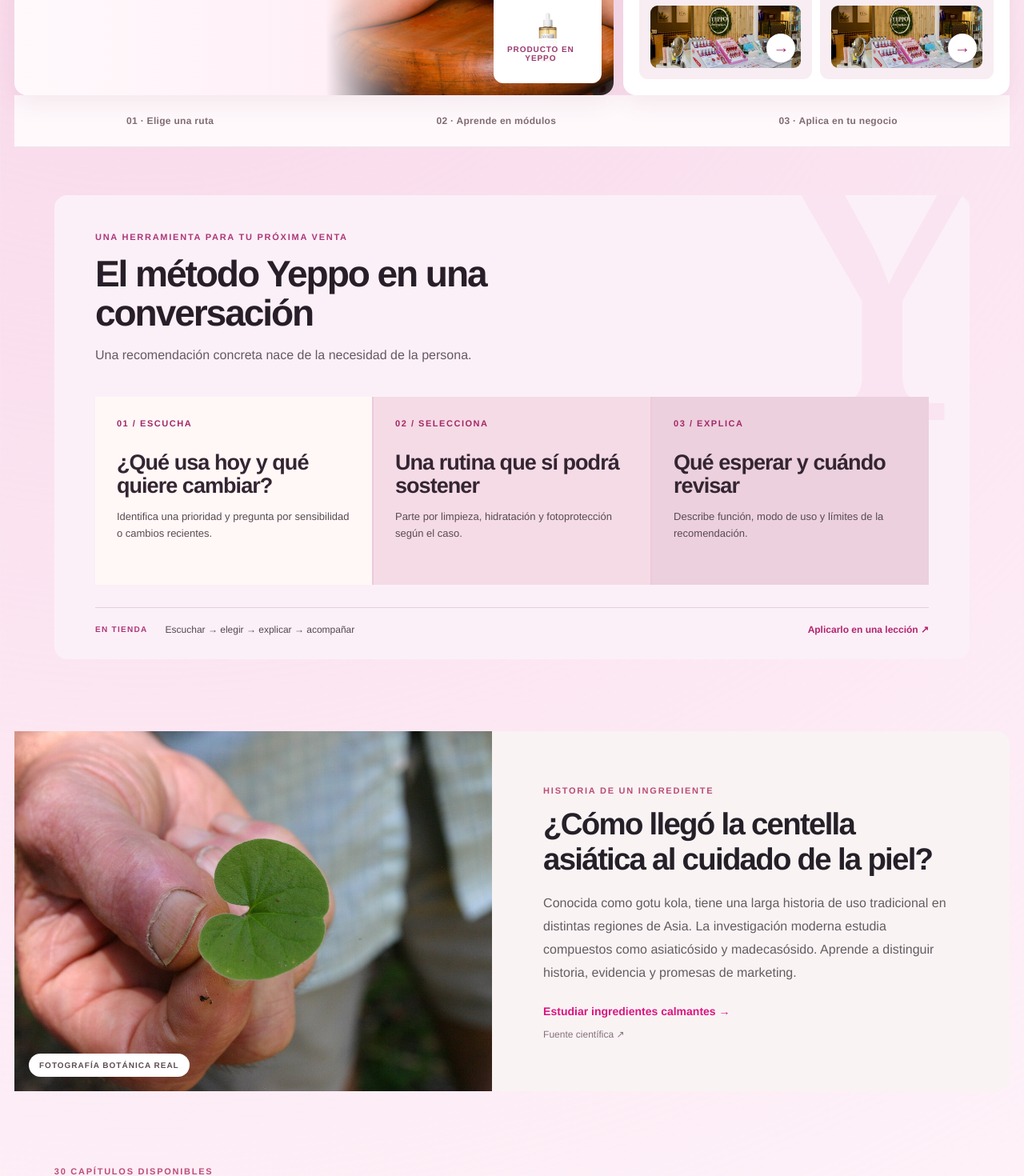
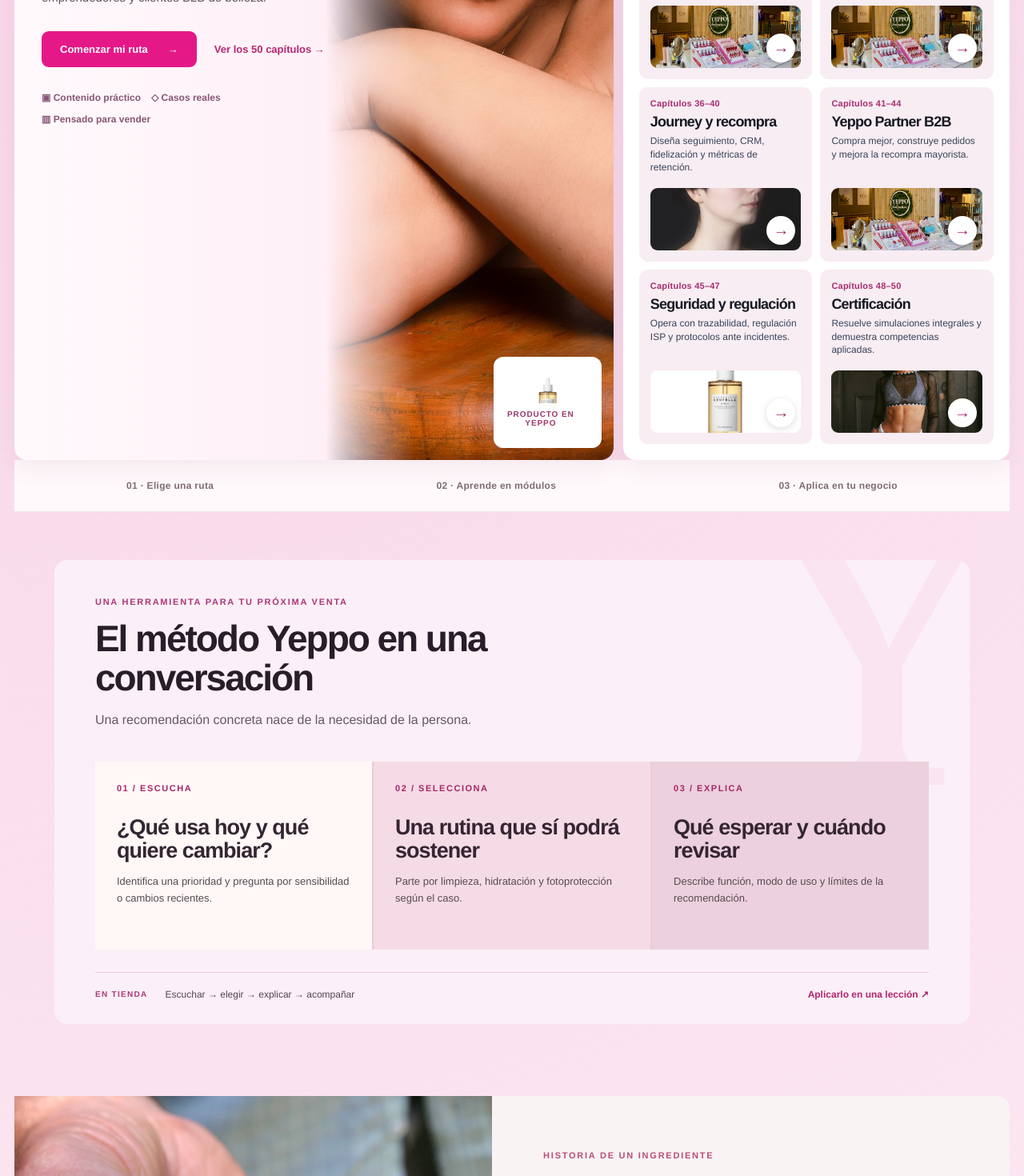
Before and after one commit to larreca/margenreal, a Next.js app in the folder yeppo-academy/: page /revision in a window 1280 px wide. Shown: the part 760-2230 px from the top of the page at 80% size. Built offline with nearby package versions, Linux system fonts and the light colour scheme; no server answers; the database is empty.

Commit message:
Expose complete 50-chapter Academy map

```diff
--- a/yeppo-academy/app/revision/page.js
+++ b/yeppo-academy/app/revision/page.js
@@ -9,20 +9,29 @@ const routes=[
  {id:"piel",title:"Entender la piel",range:"Capítulos 4–9",goal:"Orienta una rutina y reconoce cuándo detener una recomendación.",first:"c04",numbers:[4,5,6,7,8,9],image:"/assets/editorial/chile-portrait.jpg"},
  {id:"productos",title:"Ingredientes y activos",range:"Capítulos 10–18",goal:"Lee fórmulas, compara ingredientes, entiende evidencia y combina activos con criterio.",first:"c10",numbers:[10,11,12,13,14,15,16,17,18],image:"/assets/editorial/yeppo-centella.jpg"},
  {id:"rutinas",title:"Productos y rutinas",range:"Capítulos 19–21",goal:"Distingue categorías, construye rutinas y aplica un algoritmo de recomendación.",first:"c19",numbers:[19,20,21],image:"/assets/editorial/chile-portrait.jpg"},
- {id:"venta",title:"Venta K-Beauty",range:"Capítulos 22–27",goal:"Entrevista, venta consultiva, explicación de producto, canasta, upselling y manejo de objeciones.",first:"c22",numbers:[22,23,24,25,26,27],image:"/assets/editorial/yeppo-store.jpg"},
- {id:"gestion",title:"Gestión del negocio",range:"Capítulos 28–30 disponibles",goal:"Surtido, inventario, precio y rentabilidad para comprar mejor y hacer crecer el negocio.",first:"c28",numbers:[28,29,30],image:"/assets/editorial/yeppo-store.jpg"}
+ {id:"venta",title:"Venta K-Beauty",range:"Capítulos 22–27",goal:"Entrevista, venta consultiva, explicación de producto, canasta, upselling y objeciones.",first:"c22",numbers:[22,23,24,25,26,27],image:"/assets/editorial/yeppo-store.jpg"},
+ {id:"gestion",title:"Gestión del negocio",range:"Capítulos 28–35",goal:"Surtido, inventario, precio, promociones, merchandising, ecommerce y contenido.",first:"c28",numbers:[28,29,30,31,32,33,34,35],image:"/assets/editorial/yeppo-store.jpg"},
+ {id:"journey",title:"Journey y recompra",range:"Capítulos 36–40",goal:"Diseña seguimiento, CRM, fidelización y métricas de retención.",first:"c36",numbers:[36,37,38,39,40],image:"/assets/editorial/chile-beauty.jpg"},
+ {id:"partner",title:"Yeppo Partner B2B",range:"Capítulos 41–44",goal:"Compra mejor, construye pedidos y mejora la recompra mayorista.",first:"c41",numbers:[41,42,43,44],image:"/assets/editorial/yeppo-store.jpg"},
+ {id:"seguridad",title:"Seguridad y regulación",range:"Capítulos 45–47",goal:"Opera con trazabilidad, regulación ISP y protocolos ante incidentes.",first:"c45",numbers:[45,46,47],image:"/assets/editorial/yeppo-centella.jpg"},
+ {id:"certificacion",title:"Certificación",range:"Capítulos 48–50",goal:"Resuelve simulaciones integrales y demuestra competencias aplicadas.",first:"c48",numbers:[48,49,50],image:"/assets/editorial/chile-portrait.jpg"}
 ];
 const chapterGoals={
  c01:["Inicial","Explicar K-Beauty sin reducirlo a una rutina de diez pasos."],c02:["Inicial","Leer el mercado chileno y distinguir interés de recompra."],c03:["Intermedio","Construir una ventaja de tienda basada en asesoría y selección."],
  c04:["Inicial","Relacionar funciones de la piel con beneficios cosméticos realistas."],c05:["Inicial","Distinguir tipo, estado y prioridad de la persona."],c06:["Intermedio","Ajustar una rutina cuando cambian tolerancia e hidratación."],
  c07:["Intermedio","Priorizar una preocupación sin saturar la rutina."],c08:["Intermedio","Reconocer el límite entre asesoría y diagnóstico."],c09:["Intermedio","Separar derivación profesional de una urgencia médica."],
  c10:["Intermedio","Leer INCI, etiqueta y reclamos de un cosmético."],c11:["Intermedio","Comparar humectantes, emolientes y oclusivos."],c12:["Intermedio","Distinguir tradición, evidencia y promesas sobre ingredientes."],
- c13:["Intermedio","Distinguir brillo, poros y brotes para orientar una rutina prudente."],c14:["Intermedio","Orientar el tono desigual con protección, tolerancia y expectativas claras."],c15:["Intermedio","Distinguir evidencia sólida, moderada y emergente en anti-aging."],c16:["Intermedio","Elegir exfoliación por objetivo, formulación y tolerancia."],c17:["Avanzado","Evaluar tendencias K-Beauty separando hype, vía y evidencia."],c18:["Avanzado","Combinar activos evitando reglas virales absolutas."],c19:["Intermedio","Distinguir categorías por función y no solo por formato."],c20:["Intermedio","Construir rutinas sostenibles por objetivo, estado y presupuesto."],c21:["Avanzado","Aplicar un algoritmo de recomendación sin diagnosticar."],c22:["Intermedio","Entrevistar al cliente con preguntas breves y útiles."],c23:["Intermedio","Vender de forma consultiva con escucha, priorización y seguimiento."],c24:["Intermedio","Explicar productos traduciendo técnica a beneficio y uso."],c25:["Intermedio","Construir canastas relevantes sin forzar la venta y medir su impacto."],c26:["Intermedio","Ofrecer upgrades con valor demostrable sin perder confianza."],c27:["Intermedio","Resolver objeciones con escucha, evidencia y respuestas consultivas."],c28:["Intermedio","Diseñar un surtido equilibrado por rol, demanda, margen y rotación."],c29:["Intermedio","Controlar cobertura, reposición y capital inmovilizado."],c30:["Intermedio","Fijar precios protegiendo margen y contribución por canal."]
+ c13:["Intermedio","Distinguir brillo, poros y brotes para orientar una rutina prudente."],c14:["Intermedio","Orientar el tono desigual con protección, tolerancia y expectativas claras."],c15:["Intermedio","Distinguir evidencia sólida, moderada y emergente en anti-aging."],c16:["Intermedio","Elegir exfoliación por objetivo, formulación y tolerancia."],c17:["Avanzado","Evaluar tendencias K-Beauty separando hype, vía y evidencia."],c18:["Avanzado","Combinar activos evitando reglas virales absolutas."],c19:["Intermedio","Distinguir categorías por función y no solo por formato."],c20:["Intermedio","Construir rutinas sostenibles por objetivo, estado y presupuesto."],c21:["Avanzado","Aplicar un algoritmo de recomendación sin diagnosticar."],c22:["Intermedio","Entrevistar al cliente con preguntas breves y útiles."],c23:["Intermedio","Vender de forma consultiva con escucha, priorización y seguimiento."],c24:["Intermedio","Explicar productos traduciendo técnica a beneficio y uso."],c25:["Intermedio","Construir canastas relevantes sin forzar la venta y medir su impacto."],c26:["Intermedio","Ofrecer upgrades con valor demostrable sin perder confianza."],c27:["Intermedio","Resolver objeciones con escucha, evidencia y respuestas consultivas."],c28:["Intermedio","Diseñar un surtido equilibrado por rol, demanda, margen y rotación."],c29:["Intermedio","Controlar cobertura, reposición y capital inmovilizado."],c30:["Intermedio","Fijar precios protegiendo margen y contribución por canal."],
+ c31:["Intermedio","Diseñar promociones con objetivo, margen e incrementalidad."],c32:["Intermedio","Usar merchandising para orientar y aumentar productividad del espacio."],c33:["Intermedio","Convertir la asesoría en una experiencia ecommerce clara."],c34:["Intermedio","Crear contenido social con objetivo, prueba y medición."],c35:["Intermedio","Vender en video demostrando contexto de uso."],
+ c36:["Intermedio","Mapear el viaje completo desde descubrimiento hasta recomendación."],c37:["Intermedio","Hacer seguimiento útil sin saturar."],c38:["Avanzado","Usar CRM para convertir datos en próximas acciones."],c39:["Avanzado","Diseñar retención y fidelización sin depender del descuento."],c40:["Avanzado","Gestionar el negocio con un tablero de métricas accionable."],
+ c41:["Intermedio","Comprar mejor a Yeppo equilibrando variedad, profundidad y caja."],c42:["Intermedio","Navegar el catálogo Yeppo por necesidad y rol."],c43:["Avanzado","Construir un primer pedido que maximice aprendizaje y rotación."],c44:["Avanzado","Reponer según sell-through, cobertura y cadencia."],
+ c45:["Avanzado","Aplicar fundamentos de regulación cosmética chilena."],c46:["Avanzado","Reducir riesgo de falsificación y mercado gris con trazabilidad."],c47:["Avanzado","Responder a reacciones adversas con protocolo y límites."],
+ c48:["Certificación","Resolver casos de clientes con razonamiento y seguridad."],c49:["Certificación","Tomar decisiones integrales de surtido, stock, margen y CRM."],c50:["Certificación","Demostrar competencias finales de la ruta Yeppo Academy."]
 };
 export default async function Revision(){
  const data=await getAcademyData();
  const chapters=data.schools.flatMap(s=>s.chapters);
- const ready=chapters.filter(c=>c.n<=30),planned=chapters.filter(c=>c.n>30);
+ const ready=chapters.filter(c=>c.n>=1&&c.n<=50),planned=[];
  return <main className="editorial-home"><div className="editorial-shell">
   <nav className="editorial-nav" aria-label="Navegación principal"><Link href="/revision" className="editorial-brand"><span>Y</span><b>YEPPO<small>ACADEMY · K-BEAUTY</small></b></Link><div><a href="#rutas">Rutas de aprendizaje</a><a href="#capitulos">Capítulos</a><Link href="/revision/c10">Ingredientes</Link><Link href="/revision/editar">Editar academia</Link></div></nav>
   <div className="editorial-first-screen"><section className="editorial-hero"><div className="editorial-hero-copy"><small>YEPPO ACADEMY</small><h1>Aprende K-Beauty. Recomienda mejor. <em>Haz crecer tu negocio.</em></h1><p>Formación práctica para equipos de venta, emprendedores y clientes B2B de belleza.</p><div className="editorial-hero-actions"><a href="#rutas" className="ya-btn editorial-white">Comenzar mi ruta <span aria-hidden="true">→</span></a><a href="#capitulos" className="editorial-text-link">Ver los {ready.length} capítulos →</a></div><div className="editorial-hero-benefits"><span>▣ Contenido práctico</span><span>◇ Casos reales</span><span>▥ Pensado para vender</span></div></div><div className="editorial-hero-photo"><img src="/assets/editorial/chile-model.jpg" alt="Retrato de belleza fotografiado en Santiago de Chile por Oss Leos"/><div className="editorial-hero-product"><img src="/assets/editorial/yeppo-centella.jpg" alt="Ampolla de centella del catálogo Yeppo"/><span>PRODUCTO EN YEPPO</span></div></div></section>
@@ -31,7 +40,7 @@ export default async function Revision(){
   <section className="editorial-infographic" aria-labelledby="metodo-yeppo"><div className="editorial-info-head"><small>UNA HERRAMIENTA PARA TU PRÓXIMA VENTA</small><h2 id="metodo-yeppo">El método Yeppo en una conversación</h2><p>Una recomendación concreta nace de la necesidad de la persona.</p></div><div className="editorial-info-flow"><article><span>01 / ESCUCHA</span><b>¿Qué usa hoy y qué quiere cambiar?</b><p>Identifica una prioridad y pregunta por sensibilidad o cambios recientes.</p></article><article><span>02 / SELECCIONA</span><b>Una rutina que sí podrá sostener</b><p>Parte por limpieza, hidratación y fotoprotección según el caso.</p></article><article><span>03 / EXPLICA</span><b>Qué esperar y cuándo revisar</b><p>Describe función, modo de uso y límites de la recomendación.</p></article></div><div className="editorial-info-foot"><strong>EN TIENDA</strong><span>Escuchar → elegir → explicar → acompañar</span><Link href="/revision/c03">Aplicarlo en una lección ↗</Link></div></section>
   <section className="editorial-feature"><div className="editorial-feature-photo"><img src="/assets/editorial/centella.jpg" alt="Hoja real de Centella asiatica"/><span>FOTOGRAFÍA BOTÁNICA REAL</span></div><div className="editorial-feature-copy"><small>HISTORIA DE UN INGREDIENTE</small><h2>¿Cómo llegó la centella asiática al cuidado de la piel?</h2><p>Conocida como gotu kola, tiene una larga historia de uso tradicional en distintas regiones de Asia. La investigación moderna estudia compuestos como asiaticósido y madecasósido. Aprende a distinguir historia, evidencia y promesas de marketing.</p><Link href="/revision/c12">Estudiar ingredientes calmantes →</Link><a href="https://pmc.ncbi.nlm.nih.gov/articles/PMC3834700/" target="_blank" rel="noopener noreferrer" className="editorial-source">Fuente científica ↗</a></div></section>
   <div className="editorial-courses" id="capitulos"><div className="editorial-section-head"><div><small>{ready.length} CAPÍTULOS DISPONIBLES</small><h2>Explora las lecciones</h2><p>Cada capítulo contiene ocho módulos de lectura y práctica.</p></div></div>{routes.filter(r=>ready.some(c=>r.numbers.includes(c.n))).map(r=><section className="editorial-course-group" id={r.id} key={r.id}><div className="editorial-group-head"><span>{r.range}</span><h3>{r.title}</h3><p>{r.goal}</p></div><div className="editorial-cards">{ready.filter(c=>r.numbers.includes(c.n)).map(c=><Link className="editorial-course" href={"/revision/"+c.id} key={c.id}><div className="editorial-course-photo"><img src={c.coverImage||editorialCover(c.id).src} alt={c.coverAlt||editorialCover(c.id).alt} loading="lazy"/><span>{String(c.n).padStart(2,"0")}</span></div><div className="editorial-course-body"><small>DISPONIBLE · {extractModules(c).length} MÓDULOS · ~{extractModules(c).length*7} MIN · {chapterGoals[c.id]?.[0]||"Inicial"}</small><h3>{c.title}</h3><p>{chapterGoals[c.id]?.[1]||c.summary}</p><b>Comenzar capítulo <span aria-hidden="true">→</span></b></div></Link>)}</div></section>)}</div>
-  <section className="editorial-roadmap"><div><small>PRÓXIMAMENTE</small><h2>Una academia que sigue creciendo</h2><p>Los capítulos restantes están planificados. Los incorporaremos cuando el contenido y sus fuentes estén verificados.</p></div><details><summary>Ver temario futuro ({planned.length} capítulos)</summary><div className="editorial-roadmap-grid">{planned.map(c=><div key={c.id}><small>{String(c.n).padStart(2,"0")}</small><span>{c.title}</span></div>)}</div></details></section>
+  <section className="editorial-roadmap"><div><small>RUTA COMPLETA</small><h2>50 capítulos disponibles</h2><p>La academia completa ya está cargada: fundamentos, piel, ingredientes, rutinas, venta, gestión, journey, B2B, regulación y certificación.</p></div></section>
   <footer className="editorial-footer"><span>YEPPO ACADEMY</span><p>Aprender para recomendar con criterio.</p><a href="#rutas">Volver a las rutas ↑</a></footer>
  </div></main>
 }
```
